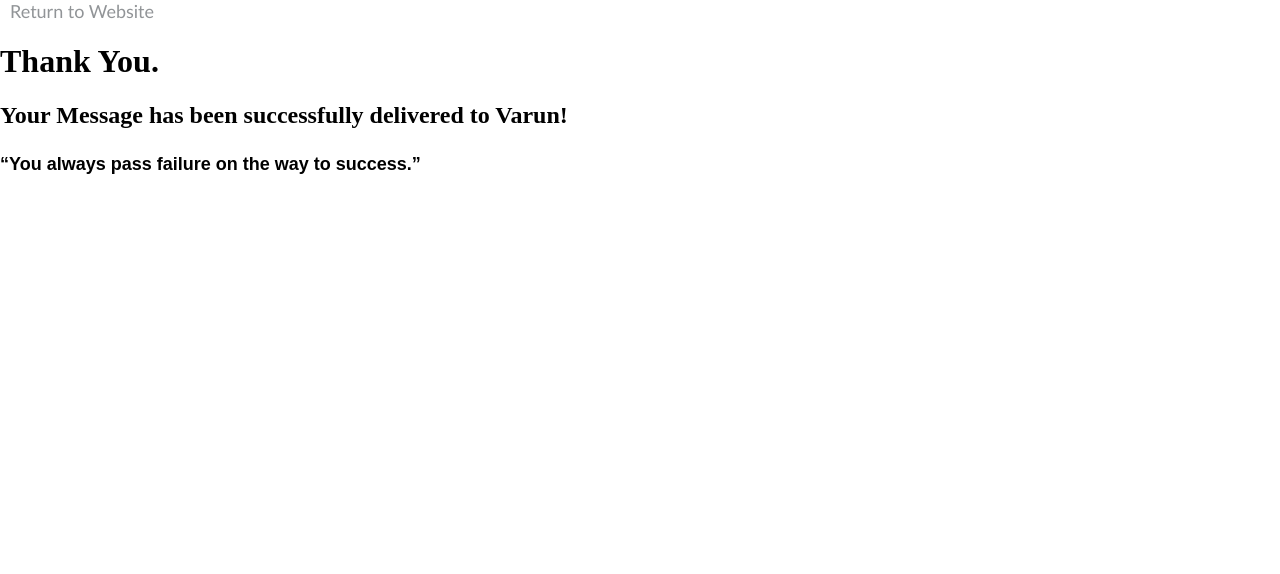
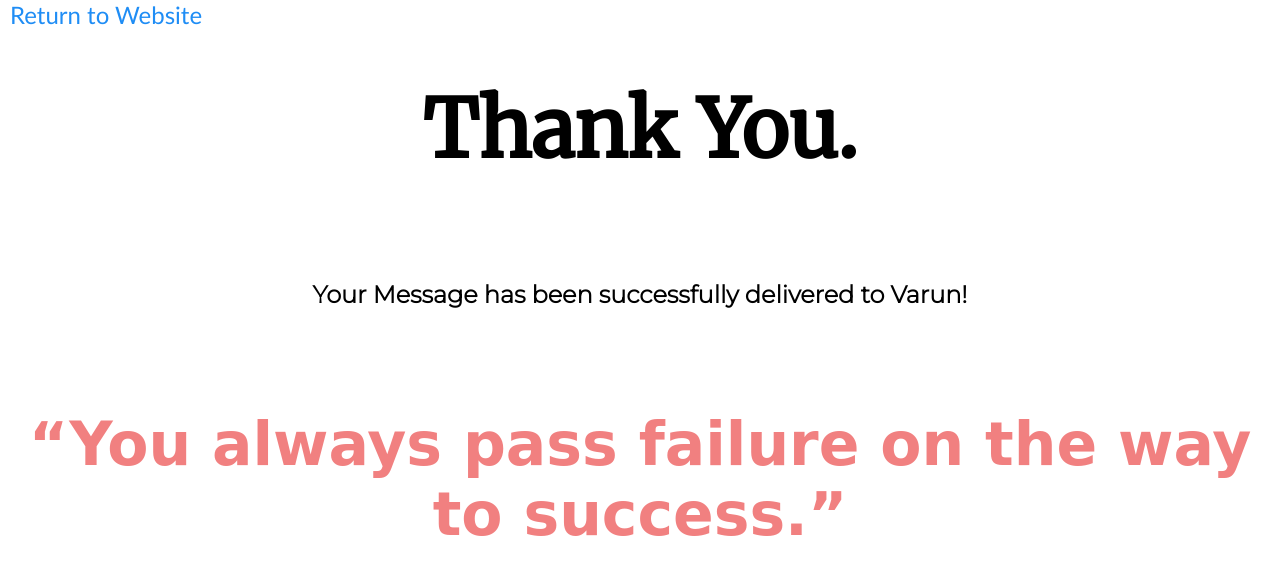
Before and after one commit to kVarunkk/Varun_PORTFOLIO, a plain HTML site: page Thanks.html in a window 1280 px wide. Drawn offline with Linux system fonts and the light colour scheme; a web font is replaced by a local one.

Commit message:
Update style.css

```diff
--- a/style.css
+++ b/style.css
@@ -705,6 +705,33 @@ p{
 
 
 
+.thankHead{
+    font-size: 80px;
+    text-align: center;
+    margin-bottom: 100px;
+    font-family: 'Merriweather', serif;
+    margin-top: 50px;
+}
+
+
+.quote{
+    font-family: 'Beau Rivage', cursive;
+    font-size: 60px;
+    color: rgb(241, 128, 128);
+    text-align: center;
+    line-height: 70px;
+}
+
+.thankChild{
+    text-align: center;
+    margin: 100px;
+    font-family: 'Montserrat', sans-serif;
+}
+
+.thankA{
+    font-size: x-large;
+    color: #1f8df5;
+}
 
 
 
```
